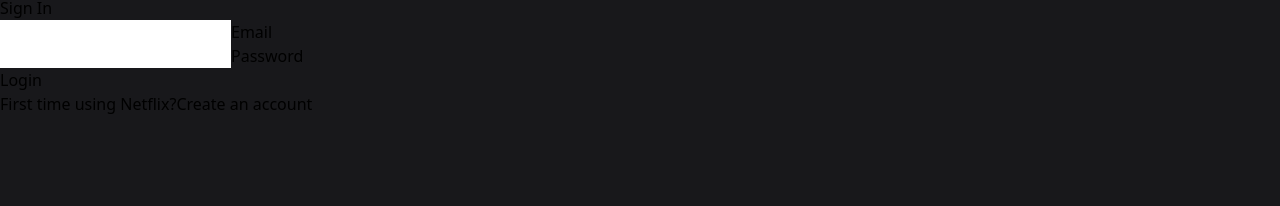
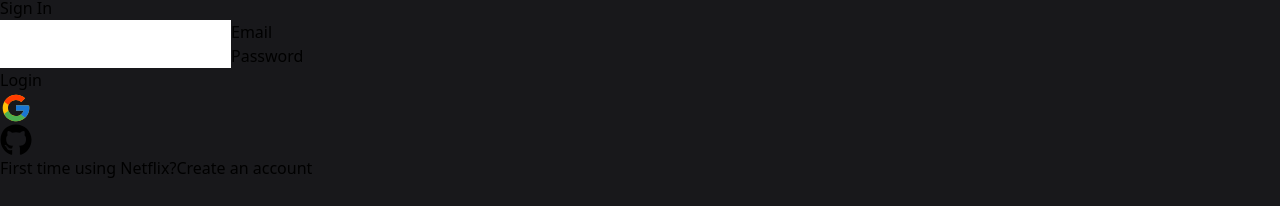
Before and after one commit to sebastianx9407x/netflix-clone, a Next.js app: page /auth in a window 1280 px wide. Shown: the part 350-556 px from the top of the page. Built offline with nearby package versions, Linux system fonts and the light colour scheme.

Commit message:
Finished google authentication and starting routing protection

```diff
--- a/package.json
+++ b/package.json
@@ -9,6 +9,7 @@
     "lint": "next lint"
   },
   "dependencies": {
+    "@next-auth/prisma-adapter": "^1.0.6",
     "@prisma/client": "^4.13.0",
     "@types/node": "18.15.12",
     "@types/react": "18.0.37",
--- a/pages/api/register.ts
+++ b/pages/api/register.ts
@@ -34,7 +34,7 @@
 
         return res.status(200).json(user);
     } catch(error) {
-        console.log("errrrrrrrrrrrrrrrrrrr")
+        console.log(error)
         return res.status(400).end();
     }
 }
--- a/pages/auth.tsx
+++ b/pages/auth.tsx
@@ -3,6 +3,9 @@
 import { useState, useCallback } from "react"
 import { signIn } from "next-auth/react"
 import { useRouter } from "next/router"
+
+import { FcGoogle } from 'react-icons/fc'
+import { FaGithub } from 'react-icons/fa'
 
 const Auth = () => {
     const router = useRouter()
@@ -39,15 +42,13 @@
                 email,
                 name,
                 password
-            })
+            });
 
             login();
         } catch (error) {
             console.log(error)
         }
-    }, [email, name, password]);
-
-
+    }, [email, name, password, login]);
 
     return (
         <div className="relative h-full w-full bg-[url('/images/hero.jpg')] bg-no bg-repeat bg-center bg-fixed bg-cover">
@@ -84,9 +85,63 @@
                                 value={password}
                             />
                         </div>
-                        <button onClick={variant === 'login' ? login : register} className="bg-red-600 py-3 text-white rounded-md w-full mt-10 hover:bg-red-700 transition">
+                        <button
+                            onClick={variant === 'login' ? login : register}
+                            className="
+                            bg-red-600 py-3
+                            text-white rounded-md
+                            w-full
+                            mt-10
+                            hover:bg-red-700
+                            transition">
                             {variant === 'login' ? 'Login' : 'Register'}
                         </button>
+                        <div
+                            className="
+                                flex
+                                flex-row
+                                items-center
+                                gap-4
+                                my-8
+                                justify-center
+                            "
+                        >
+                            <div
+                                onClick={() => signIn('google', {callbackUrl: '/'})}
+                                className="
+                                    w-10
+                                    h-10
+                                    bg-white
+                                    rounded-full
+                                    flex
+                                    items-center
+                                    justify-center
+                                    cursor-pointer
+                                    hover:opacity-80
+                                    transition
+                                "
+                            >
+                                <FcGoogle size={32} />
+                            </div>
+                            <div
+                                onClick={() => signIn('github', {callbackUrl: '/'})}
+                                className="
+                                    w-10
+                                    h-10
+                                    bg-white
+                                    rounded-full
+                                    flex
+                                    items-center
+                                    justify-center
+                                    cursor-pointer
+                                    hover:opacity-80
+                                    transition
+                                "
+                            >
+                                <FaGithub size={32} />
+                            </div>
+                        </div>
+
                         <p className="text-neutral-500 mt-12">
                             {variant === 'login' ? 'First time using Netflix?' : 'Already have an account?'}
                             <span onClick={toggleVariant} className="text-white ml-1 hover:underline cursor-pointer">
```
Also changed, not shown: lib/serverAuth.ts (added, +26 -0 lines), pages/api/auth/[...nextauth].ts (+16 -4 lines), pages/api/current.ts (added), 2 other files (tests, documents, lock files or other folders).
